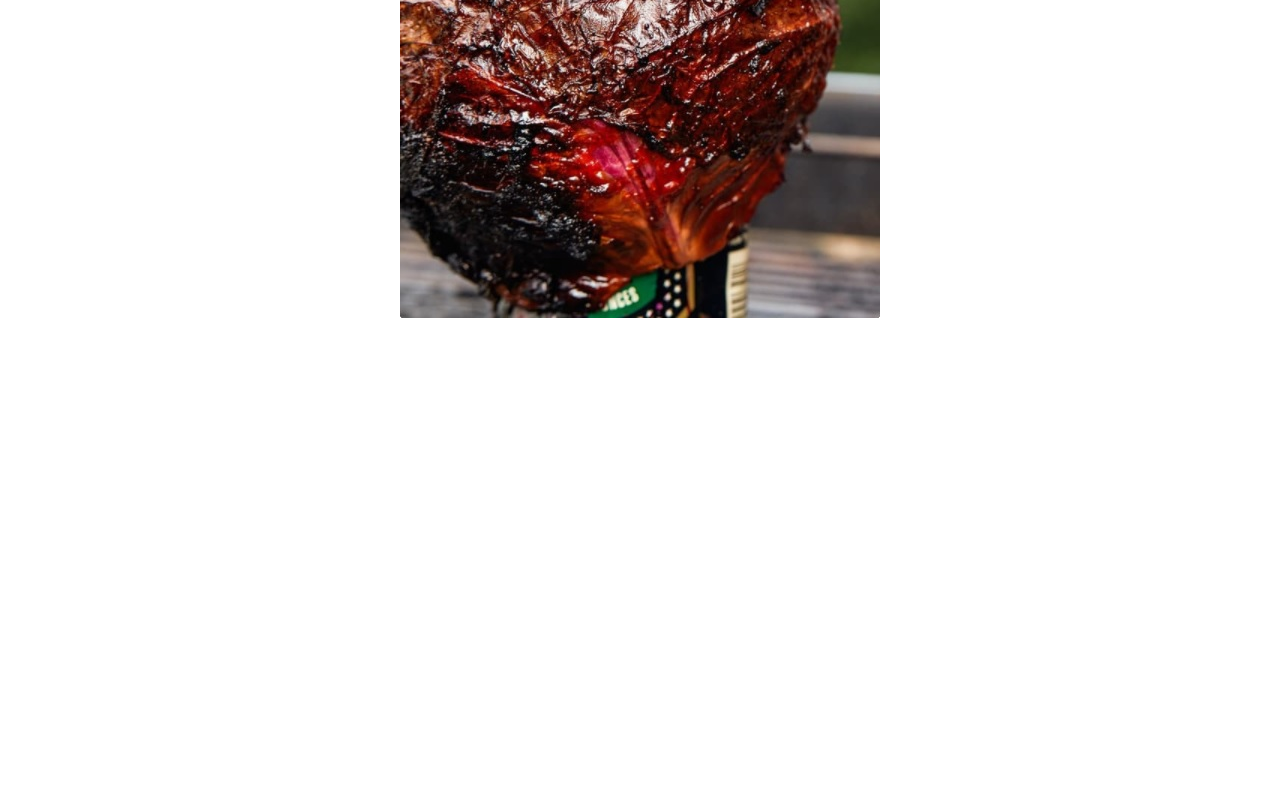
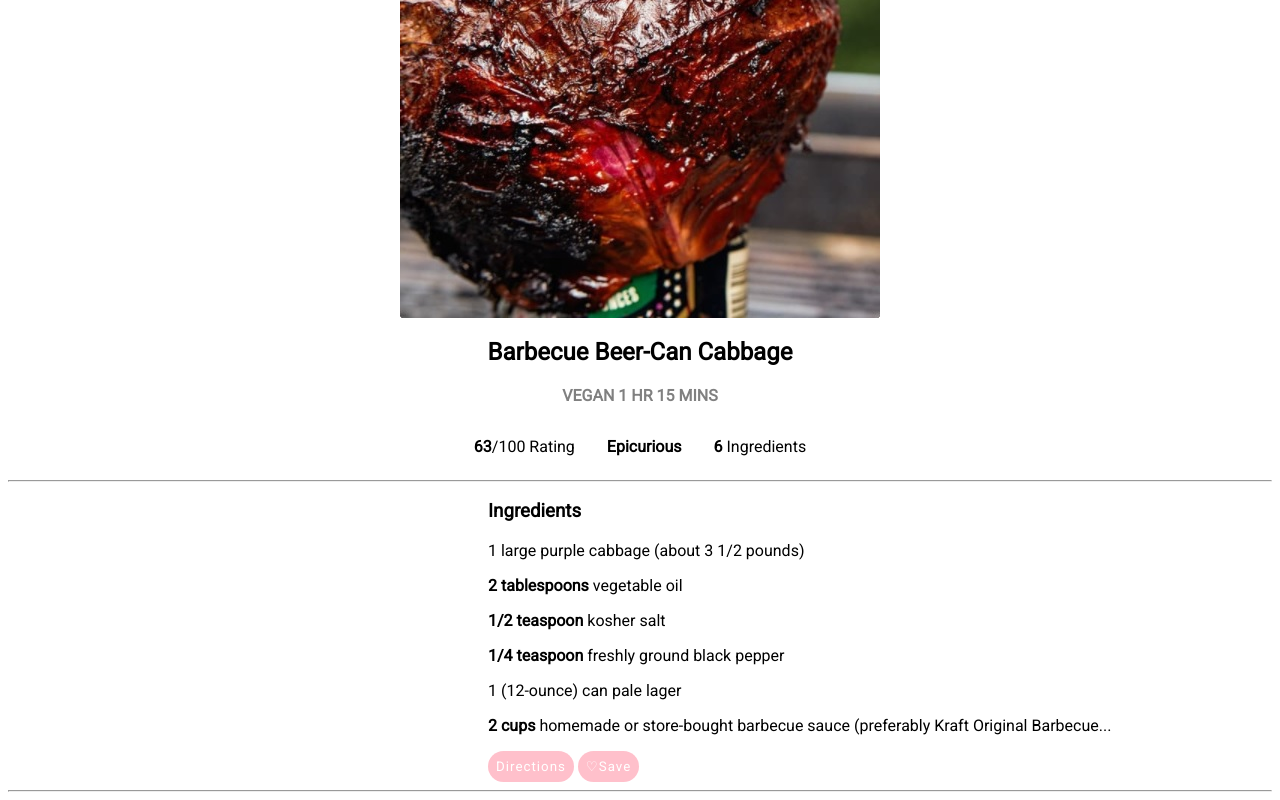
Before and after one commit to sara93b3/recreate-this, a plain HTML site: page index.html in a window 1280 px wide. Shown: the part 365-1165 px from the top of the page. Before the commit the page ends 800 px from the top, so only its background shows below. Drawn offline with Linux system fonts and the light colour scheme.

Commit message:
center-cabbage-block-done

```diff
--- a/index.html
+++ b/index.html
@@ -15,9 +15,34 @@
       <button>Sign up</button>
       <button>v</button>
     </header>
-    <hr width="”100%”" />
+    <hr />
     <main>
-      <img src="beer-cabbage.jpg" alt="beer-cabbage" />
+      <section class="center">
+        <img src="beer-cabbage.jpg" alt="beer-cabbage" />
+        <h1>Barbecue Beer-Can Cabbage</h1>
+        <p style="color: grey"><strong>VEGAN 1 HR 15 MINS</strong></p>
+        <div>
+          <p><strong>63</strong>/100 Rating</p>
+          <p><strong>Epicurious</strong></p>
+          <p><strong>6</strong> Ingredients</p>
+        </div>
+        <hr />
+        <article class="ingredients">
+          <h1>Ingredients</h1>
+          <p>1 large purple cabbage (about 3 1/2 pounds)</p>
+          <p><strong>2 tablespoons</strong> vegetable oil</p>
+          <p><strong>1/2 teaspoon</strong> kosher salt</p>
+          <p><strong>1/4 teaspoon</strong> freshly ground black pepper</p>
+          <p>1 (12-ounce) can pale lager</p>
+          <p>
+            <strong>2 cups</strong> homemade or store-bought barbecue sauce
+            (preferably Kraft Original Barbecue...
+          </p>
+          <button>Directions</button>
+          <button>♡Save</button>
+        </article>
+      </section>
+      <hr />
     </main>
   </body>
 </html>
--- a/style.css
+++ b/style.css
@@ -5,8 +5,10 @@ header {
   display: flex;
   flex-direction: row;
   align-items: baseline;
-  justify-content: center;
   gap: 10rem;
+}
+main {
+  font-family: "Roboto", sans-serif;
 }
 .search {
   margin-right: auto;
@@ -28,3 +30,16 @@ img {
   margin-right: auto;
   margin-left: auto;
 }
+section {
+  text-align: center;
+}
+div {
+  display: flex;
+  flex-direction: row;
+  gap: 2rem;
+  justify-content: center;
+}
+.ingredients {
+  text-align: left;
+  margin-left: 30rem;
+}
```
